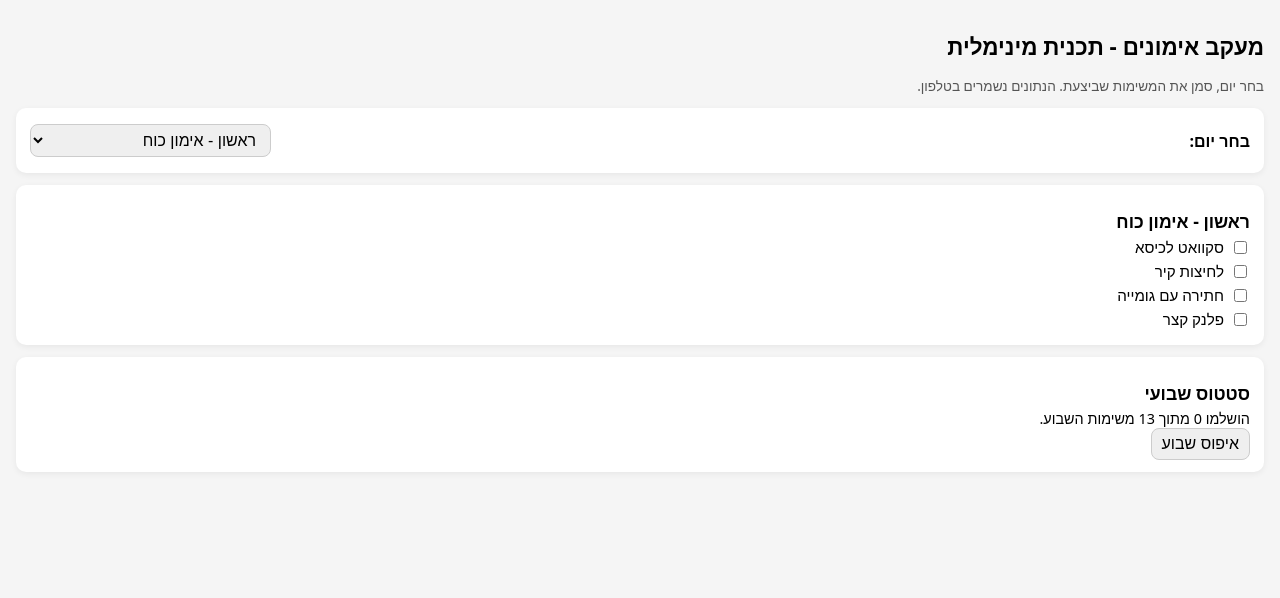
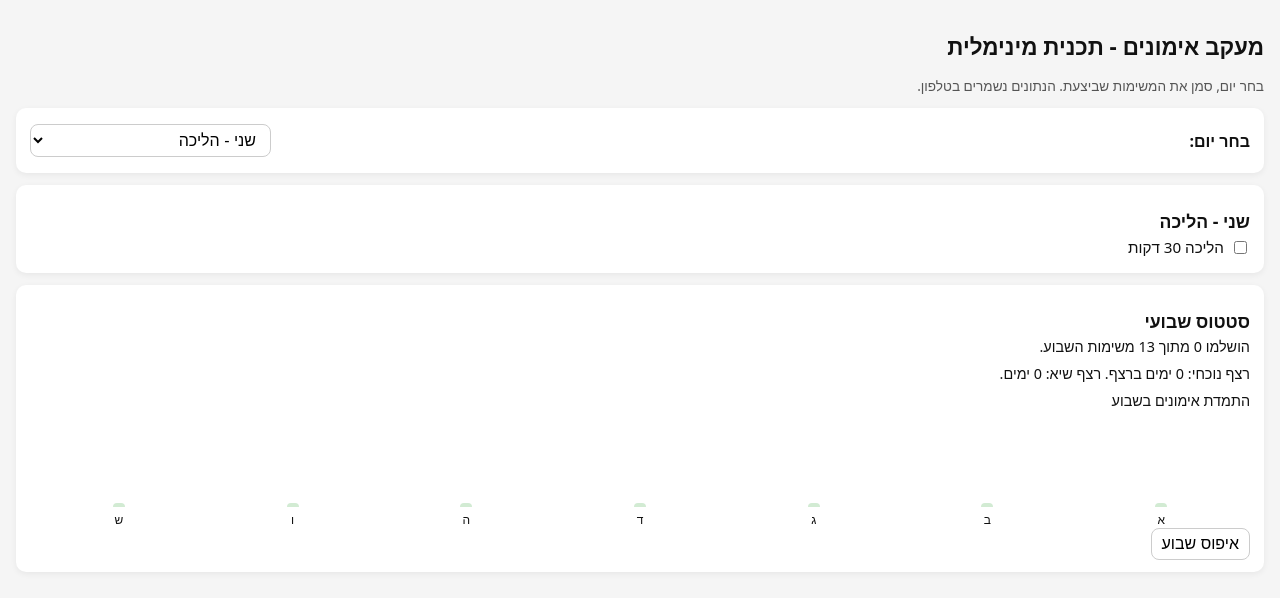
Before and after one commit to dcastiel007/training, a plain HTML site: page index.html in a window 1280 px wide. Drawn offline with Linux system fonts and the light colour scheme.

Commit message:
Add files via upload

```diff
--- a/index.html
+++ b/index.html
@@ -4,12 +4,15 @@
   <meta charset="UTF-8" />
   <title>מעקב אימונים - דוד</title>
   <meta name="viewport" content="width=device-width, initial-scale=1.0" />
+  <meta name="theme-color" content="#ffffff" />
+  <link rel="manifest" href="manifest.json" />
   <style>
     body {
       font-family: system-ui, -apple-system, BlinkMacSystemFont, "Segoe UI", sans-serif;
       margin: 0;
       padding: 16px;
       background: #f5f5f5;
+      color: #111;
     }
     h1 {
       font-size: 1.4rem;
@@ -37,6 +40,7 @@
       padding: 6px 10px;
       border-radius: 8px;
       border: 1px solid #ccc;
+      background: #fff;
     }
     button {
       cursor: pointer;
@@ -44,9 +48,6 @@
     .small {
       font-size: 0.85rem;
       color: #555;
-    }
-    .day-label {
-      font-weight: 600;
     }
     .checkbox-label {
       display: flex;
@@ -56,6 +57,69 @@
     }
     .stats {
       font-size: 0.9rem;
+      margin-bottom: 8px;
+    }
+    .streak {
+      font-size: 0.9rem;
+      margin-bottom: 8px;
+    }
+
+    /* גרף שבועי */
+    .graph-container {
+      margin-top: 8px;
+    }
+    .graph-title {
+      font-size: 0.9rem;
+      margin-bottom: 4px;
+    }
+    .graph {
+      display: flex;
+      align-items: flex-end;
+      justify-content: space-between;
+      height: 110px;
+      padding: 4px 2px 0;
+    }
+    .graph-column {
+      display: flex;
+      flex-direction: column;
+      align-items: center;
+      flex: 1;
+      margin: 0 2px;
+    }
+    .graph-bar {
+      width: 12px;
+      border-radius: 6px 6px 0 0;
+      background: #4caf50;
+      transition: height 0.2s ease, opacity 0.2s ease;
+      opacity: 0.3;
+      height: 4px;
+    }
+    .graph-label {
+      font-size: 0.75rem;
+      margin-top: 4px;
+    }
+
+    /* מצב כהה */
+    @media (prefers-color-scheme: dark) {
+      body {
+        background: #121212;
+        color: #f5f5f5;
+      }
+      .card {
+        background: #1e1e1e;
+        box-shadow: 0 2px 6px rgba(0,0,0,0.4);
+      }
+      select, button {
+        background: #2a2a2a;
+        color: #f5f5f5;
+        border-color: #444;
+      }
+      .small {
+        color: #bbb;
+      }
+      .graph-bar {
+        background: #81c784;
+      }
     }
   </style>
 </head>
@@ -82,15 +146,21 @@
 
   <div class="card" id="tasksCard">
     <h2 id="dayTitle">ראשון - אימון כוח</h2>
-
-    <div id="tasksContainer">
-      <!-- ימולא דינמית לפי היום -->
-    </div>
+    <div id="tasksContainer"></div>
   </div>
 
   <div class="card">
     <h2>סטטוס שבועי</h2>
     <div class="stats" id="weeklyStats"></div>
+    <div class="streak" id="streakInfo"></div>
+
+    <div class="graph-container">
+      <div class="graph-title">התמדת אימונים בשבוע</div>
+      <div class="graph" id="weeklyGraph">
+        <!-- ימולא דינמית -->
+      </div>
+    </div>
+
     <button id="resetWeekBtn">איפוס שבוע</button>
   </div>
 
@@ -107,15 +177,11 @@
       },
       mon: {
         label: "שני - הליכה",
-        tasks: [
-          "הליכה 30 דקות"
-        ]
+        tasks: ["הליכה 30 דקות"]
       },
       tue: {
         label: "שלישי - מתיחות",
-        tasks: [
-          "מתיחות 5-7 דקות"
-        ]
+        tasks: ["מתיחות 5-7 דקות"]
       },
       wed: {
         label: "רביעי - אימון כוח",
@@ -128,25 +194,31 @@
       },
       thu: {
         label: "חמישי - הליכה",
-        tasks: [
-          "הליכה 30 דקות"
-        ]
+        tasks: ["הליכה 30 דקות"]
       },
       fri: {
         label: "שישי - הליכה או שחייה",
-        tasks: [
-          "הליכה 30 דקות או שחייה 20 דקות"
-        ]
+        tasks: ["הליכה 30 דקות או שחייה 20 דקות"]
       },
       sat: {
         label: "שבת - מנוחה / הליכה חופשית",
-        tasks: [
-          "הליכה קצרה (רשות)"
-        ]
+        tasks: ["הליכה קצרה (רשות)"]
       }
     };
 
-    const STORAGE_KEY = "david_workout_tracker_v1";
+    const dayOrder = ["sun", "mon", "tue", "wed", "thu", "fri", "sat"];
+    const dayLabelsShort = {
+      sun: "א",
+      mon: "ב",
+      tue: "ג",
+      wed: "ד",
+      thu: "ה",
+      fri: "ו",
+      sat: "ש"
+    };
+
+    const STORAGE_KEY = "david_workout_tracker_v2";
+    const BEST_STREAK_KEY = "david_workout_best_streak";
 
     function loadState() {
       try {
@@ -168,7 +240,23 @@
     const dayTitle = document.getElementById("dayTitle");
     const tasksContainer = document.getElementById("tasksContainer");
     const weeklyStats = document.getElementById("weeklyStats");
+    const streakInfo = document.getElementById("streakInfo");
     const resetWeekBtn = document.getElementById("resetWeekBtn");
+    const weeklyGraph = document.getElementById("weeklyGraph");
+
+    function getTodayKey() {
+      const jsDay = new Date().getDay();
+      switch (jsDay) {
+        case 0: return "sun";
+        case 1: return "mon";
+        case 2: return "tue";
+        case 3: return "wed";
+        case 4: return "thu";
+        case 5: return "fri";
+        case 6: return "sat";
+        default: return "sun";
+      }
+    }
 
     function renderDay(dayKey) {
       const dayPlan = plan[dayKey];
@@ -177,9 +265,7 @@
       dayTitle.textContent = dayPlan.label;
       tasksContainer.innerHTML = "";
 
-      if (!state[dayKey]) {
-        state[dayKey] = {};
-      }
+      if (!state[dayKey]) state[dayKey] = {};
 
       dayPlan.tasks.forEach((task, index) => {
         const row = document.createElement("div");
@@ -196,6 +282,8 @@
           state[dayKey][index] = checkbox.checked;
           saveState(state);
           renderStats();
+          updateWeeklyGraph();
+          updateStreak();
         });
 
         const span = document.createElement("span");
@@ -203,34 +291,115 @@
 
         label.appendChild(checkbox);
         label.appendChild(span);
-
         row.appendChild(label);
         tasksContainer.appendChild(row);
       });
     }
 
+    function countDoneForDay(dayKey) {
+      const dayPlan = plan[dayKey];
+      if (!dayPlan) return { done: 0, total: 0 };
+      const total = dayPlan.tasks.length;
+      let done = 0;
+      if (state[dayKey]) {
+        dayPlan.tasks.forEach((_, idx) => {
+          if (state[dayKey][idx]) done++;
+        });
+      }
+      return { done, total };
+    }
+
     function renderStats() {
-      let totalTasks = 0;
-      let doneTasks = 0;
+      let total = 0;
+      let done = 0;
 
-      Object.keys(plan).forEach(dayKey => {
-        const tasks = plan[dayKey].tasks;
-        totalTasks += tasks.length;
-
-        if (state[dayKey]) {
-          tasks.forEach((_, idx) => {
-            if (state[dayKey][idx]) doneTasks += 1;
-          });
-        }
+      dayOrder.forEach(dayKey => {
+        const res = countDoneForDay(dayKey);
+        total += res.total;
+        done += res.done;
       });
 
-      weeklyStats.textContent =
-        "הושלמו " + doneTasks + " מתוך " + totalTasks + " משימות השבוע.";
+      weeklyStats.textContent = "הושלמו " + done + " מתוך " + total + " משימות השבוע.";
     }
 
-    daySelect.addEventListener("change", () => {
-      renderDay(daySelect.value);
-    });
+    function isDayCompleted(dayKey) {
+      const res = countDoneForDay(dayKey);
+      return res.done > 0;
+    }
+
+    function getBestStreak() {
+      const raw = localStorage.getItem(BEST_STREAK_KEY);
+      if (!raw) return 0;
+      const num = parseInt(raw, 10);
+      return isNaN(num) ? 0 : num;
+    }
+
+    function setBestStreak(value) {
+      localStorage.setItem(BEST_STREAK_KEY, String(value));
+    }
+
+    function updateStreak() {
+      const todayKey = getTodayKey();
+      const todayIndex = dayOrder.indexOf(todayKey);
+      let currentStreak = 0;
+
+      for (let i = 0; i < 7; i++) {
+        const idx = (todayIndex - i + 7) % 7;
+        const key = dayOrder[idx];
+        if (isDayCompleted(key)) {
+          currentStreak++;
+        } else {
+          break;
+        }
+      }
+
+      const bestStreak = getBestStreak();
+      if (currentStreak > bestStreak) {
+        setBestStreak(currentStreak);
+      }
+
+      const updatedBest = Math.max(currentStreak, bestStreak);
+      streakInfo.textContent =
+        "רצף נוכחי: " + currentStreak + " ימים ברצף. " +
+        "רצף שיא: " + updatedBest + " ימים.";
+    }
+
+    function buildWeeklyGraph() {
+      weeklyGraph.innerHTML = "";
+      dayOrder.forEach(dayKey => {
+        const col = document.createElement("div");
+        col.className = "graph-column";
+
+        const bar = document.createElement("div");
+        bar.className = "graph-bar";
+        bar.dataset.dayKey = dayKey;
+
+        const label = document.createElement("div");
+        label.className = "graph-label";
+        label.textContent = dayLabelsShort[dayKey] || "";
+
+        col.appendChild(bar);
+        col.appendChild(label);
+        weeklyGraph.appendChild(col);
+      });
+    }
+
+    function updateWeeklyGraph() {
+      const bars = weeklyGraph.querySelectorAll(".graph-bar");
+      bars.forEach(bar => {
+        const dayKey = bar.dataset.dayKey;
+        const res = countDoneForDay(dayKey);
+        let ratio = 0;
+        if (res.total > 0) {
+          ratio = res.done / res.total;
+        }
+        const minHeight = 4;
+        const maxHeight = 90;
+        const height = ratio === 0 ? minHeight : (minHeight + ratio * (maxHeight - minHeight));
+        bar.style.height = height + "px";
+        bar.style.opacity = ratio === 0 ? 0.25 : 0.9;
+      });
+    }
 
     resetWeekBtn.addEventListener("click", () => {
       if (!confirm("לאפס את כל הסימונים לשבוע זה?")) return;
@@ -238,11 +407,27 @@
       saveState(state);
       renderDay(daySelect.value);
       renderStats();
+      updateWeeklyGraph();
+      updateStreak();
     });
 
-    // התחלה - ברירת מחדל יום ראשון
-    renderDay("sun");
+    daySelect.addEventListener("change", () => {
+      renderDay(daySelect.value);
+    });
+
+    // התחלה - פתיחה ביום הנוכחי
+    const todayKey = getTodayKey();
+    daySelect.value = todayKey;
+    renderDay(todayKey);
     renderStats();
+    buildWeeklyGraph();
+    updateWeeklyGraph();
+    updateStreak();
+
+    // רישום service worker ל-PWA (לא חובה, אבל מומלץ)
+    if ("serviceWorker" in navigator) {
+      navigator.serviceWorker.register("sw.js").catch(() => {});
+    }
   </script>
 </body>
 </html>
```
Also changed, not shown: sw.js (added, +36 -0 lines), manifest.json (added).
